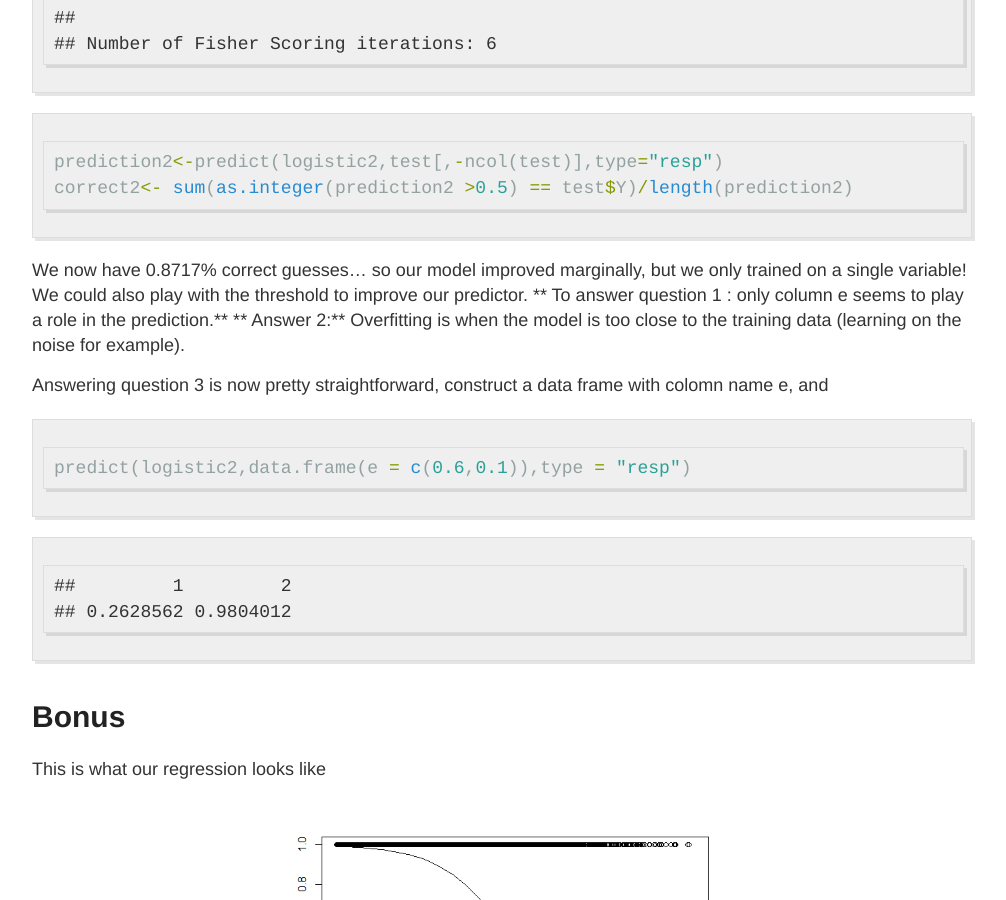
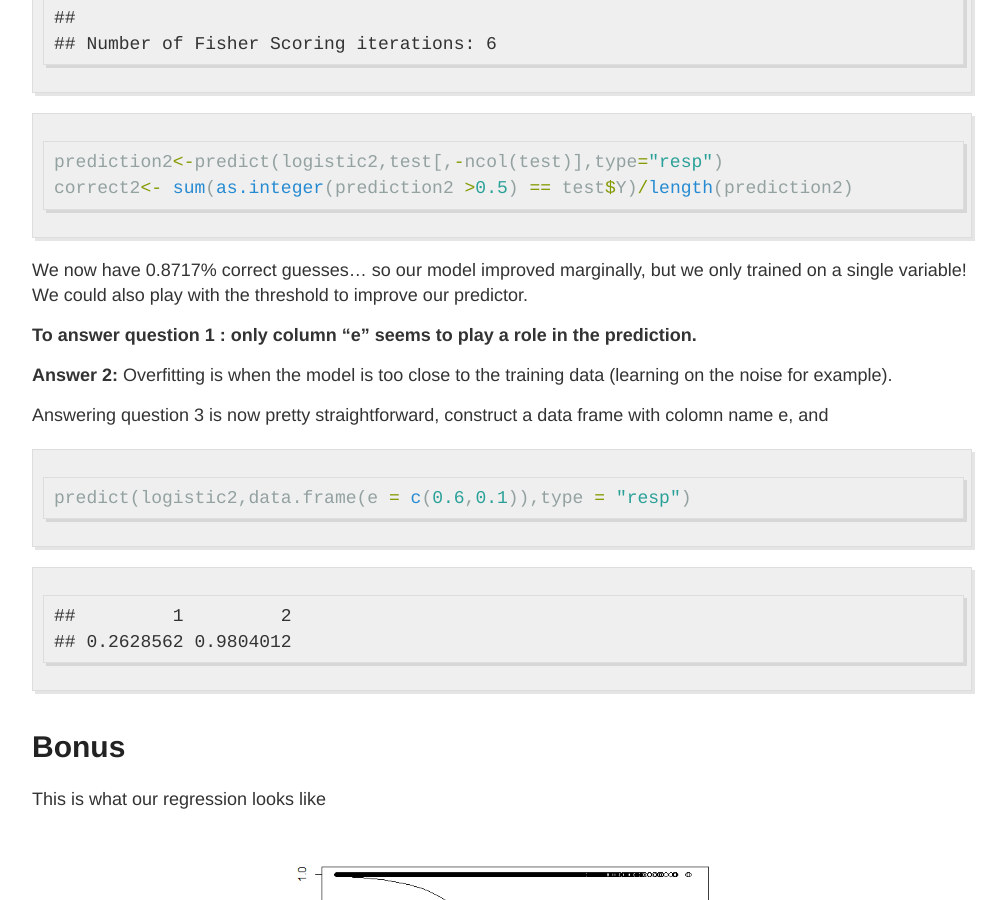
Before and after one commit to DeveauP/DeveauP.github.io, a Jekyll site: the page built from _posts/2017-2-2-ML_exercises_1.md, in a window 1280 px wide and 900 px high, scrolled down 3901 px. Shown: the whole window, without its empty margins (138-1144 px from the left). Built offline with Jekyll 4.4.1, drawn with Linux system fonts in a browser that asks for light colours; comment, search, counter and statistics services are not loaded; some of the changed text lies outside the part shown.

Commit message:
Fixed bold?

````diff
--- a/_posts/2017-2-2-ML_exercises_1.md
+++ b/_posts/2017-2-2-ML_exercises_1.md
@@ -60,7 +60,8 @@ When you have to predict a categorical variable or a state, a good place to star
 Sample split
 ------------
 
-To make sure that we are not overfitting the data, we need to divide the data into a training set and a testing set. Some functions exist in `caret` or `scikit-learn` in python to do this. But for the sake of the explanation, I will do this manually. I will sample 70% of the dataset for training, and will test on the remaining 30%.
+To make sure that we are not overfitting the data, we need to divide the data into a training set and a testing set.
+Some functions exist in `caret` (or `scikit-learn` in python) to do this. But for the sake of the explanation, I will do this manually. I will sample 70% of the dataset for training, and will test on the remaining 30%.
 
 ``` r
 SplitTrain<-sample(x = 1:nrow(dataset1),size = round(nrow(dataset1)*0.7),replace = FALSE)
@@ -150,8 +151,10 @@ correct2<- sum(as.integer(prediction2 >0.5) == test$Y)/length(prediction2)
 ```
 
 We now have 0.8717% correct guesses... so our model improved marginally, but we only trained on a single variable! We could also play with the threshold to improve our predictor.
-** To answer question 1 : only column e seems to play a role in the prediction.**
-** Answer 2:** Overfitting is when the model is too close to the training data (learning on the noise for example).
+
+__To answer question 1 : only column "e" seems to play a role in the prediction.__
+
+__Answer 2:__ Overfitting is when the model is too close to the training data (learning on the noise for example).
 
 Answering question 3 is now pretty straightforward, construct a data frame with colomn name e, and
 
````
